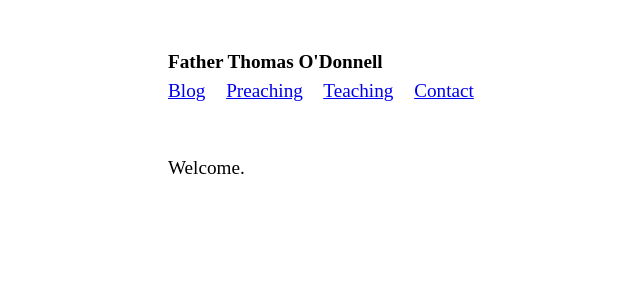
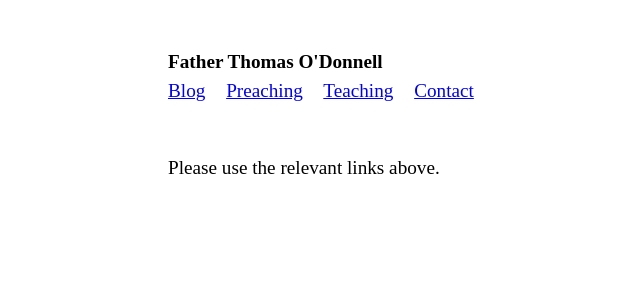
Before and after one commit to fatherthomasodonnell/fatherthomasodonnell.github.io, a plain HTML site: page index.html in a window 1280 px wide. Shown: the whole page, without its empty margins (200-840 px from the left). Drawn offline with Linux system fonts and the light colour scheme.

Commit message:
Change index welcome message
Changed index.html message from "Welcome" to "Please use the relevant links above."

```diff
--- a/index.html
+++ b/index.html
@@ -19,7 +19,7 @@
 </nav>
 </header>
 
-<p>Welcome.</p>
+<p>Please use the relevant links above.</p>
 
 </body>
 </html>
```
